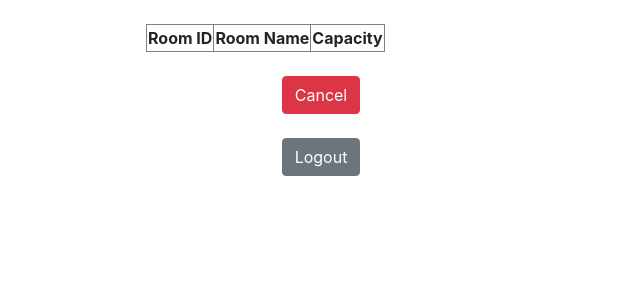
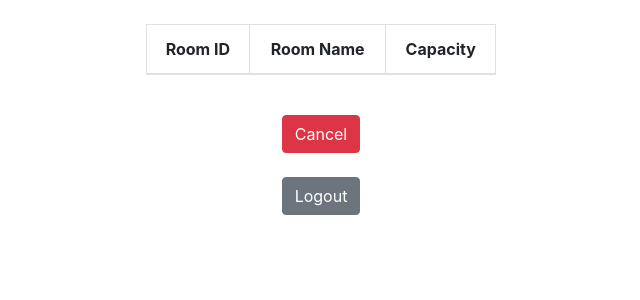
Before and after one commit to MarshallMathers/SoftwareEngineering-Red, a PHP site: page /room/viewRoom.php in a window 1280 px wide. Shown: the top 300 px of the page, without its empty margins (319-959 px from the left). Run offline with PHP 8.4, Linux system fonts and the light colour scheme; data that the repository does not hold is empty.

Commit message:
Changed user and room tables to use Bootstrap

```diff
--- a/admin/room/viewRoom.php
+++ b/admin/room/viewRoom.php
@@ -27,12 +27,14 @@ mysqli_close($link);
             <div class="col-sm-4 text-center">
                 <br />
                 <div>
-					<table border="1" style="width:100% border-width:1px">
-						<tr>
-							<th>Room ID</th>
-							<th>Room Name</th>
-							<th>Capacity</th>
-						</tr>
+					<table class="table table-bordered">
+                        <thead>
+                            <tr>
+                                <th>Room ID</th>
+                                <th>Room Name</th>
+                                <th>Capacity</th>
+                            </tr>
+                        </thead>
 						<?php
 							while ($row = mysqli_fetch_array($result)) {
 								echo "<tr><td>".$row['RoomID']."</td><td>".$row['Room']."</td><td>".$row['Capacity']."</td></tr>";
```
Also changed, not shown: admin/user/viewUser.php (+5 -3 lines).
